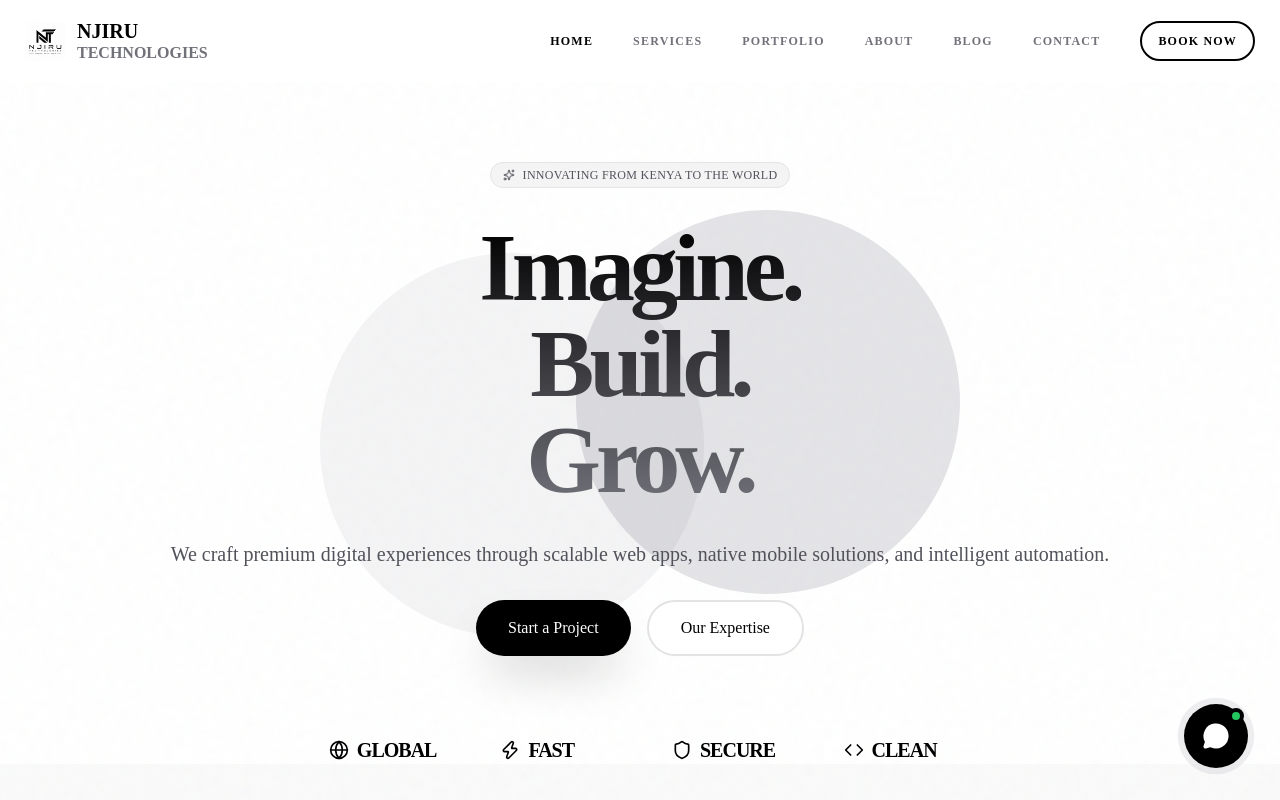
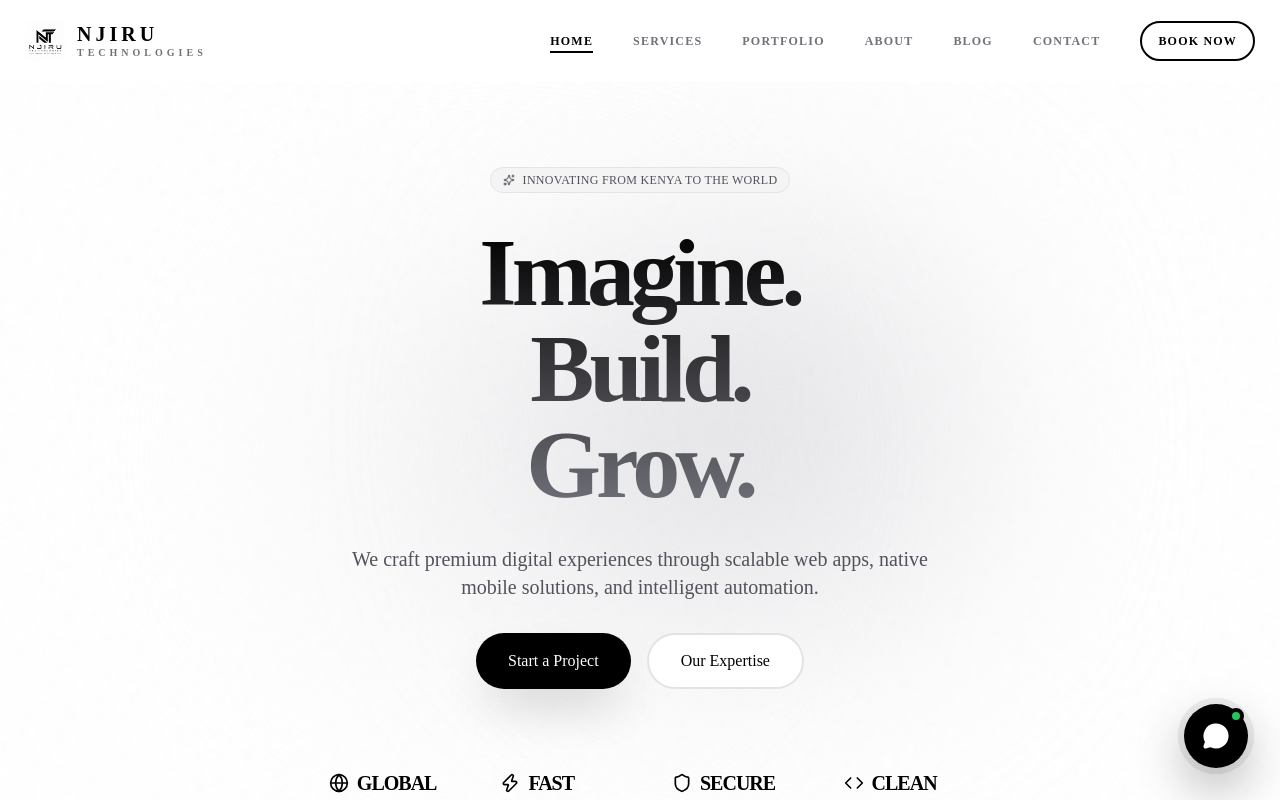
Before and after one commit to blankops-000/njiru-technologies, a Next.js app: page / in a window 1280 px wide. Shown: the top 800 px of the page. Built offline with nearby package versions, Linux system fonts and the light colour scheme.

Commit message:
🚀 Final Fix: Simplified Tailwind content scanning to definitively resolve Vercel build errors

```diff
--- a/tailwind.config.ts
+++ b/tailwind.config.ts
@@ -2,19 +2,12 @@ import type { Config } from "tailwindcss"
 
 const config = {
   darkMode: ["class"],
-  content: {
-    files: ['./src/**/*.{ts,tsx}'],
-    extract: {
-      tsx: (content: string) => {
-        const matches = content.match(/[\w-/:]+(?<!:)/g) || [];
-        return matches.filter((c) => !c.includes('.') && !c.startsWith('-:'));
-      },
-      ts: (content: string) => {
-        const matches = content.match(/[\w-/:]+(?<!:)/g) || [];
-        return matches.filter((c) => !c.includes('.') && !c.startsWith('-:'));
-      },
-    },
-  },
+  content: [
+    './pages/**/*.{ts,tsx}',
+    './components/**/*.{ts,tsx}',
+    './src/app/**/*.{ts,tsx}',
+    './src/components/**/*.{ts,tsx}',
+  ],
   prefix: "",
   theme: {
     container: {
```
